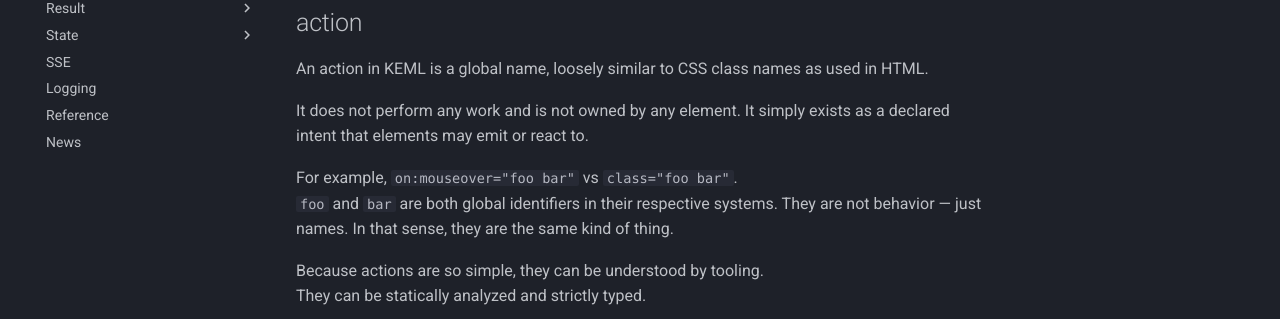
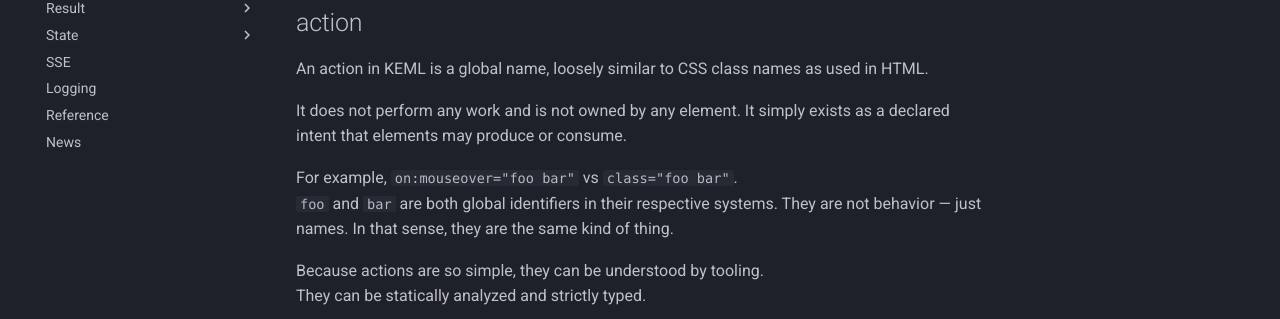
Before and after one commit to thealjey/keml, an MkDocs documentation site: the page built from docs/taxonomy.md, in a window 1280 px wide and 900 px high. Shown: the part 265-584 px from the top of the window. Built offline with MkDocs 1.6.1 and Material for MkDocs 9.7.7, drawn with Linux system fonts in a browser that asks for light colours; comment, search, counter and statistics services are not loaded.

Commit message:
docs: terminology correction

```diff
--- a/docs/taxonomy.md
+++ b/docs/taxonomy.md
@@ -8,7 +8,7 @@
 in HTML.
 
 It does not perform any work and is not owned by any element. It simply exists
-as a declared intent that elements may emit or react to.
+as a declared intent that elements may produce or consume.
 
 For example, `on:mouseover="foo bar"` vs `class="foo bar"`.
 `foo` and `bar` are both global identifiers in their respective systems. They
```
